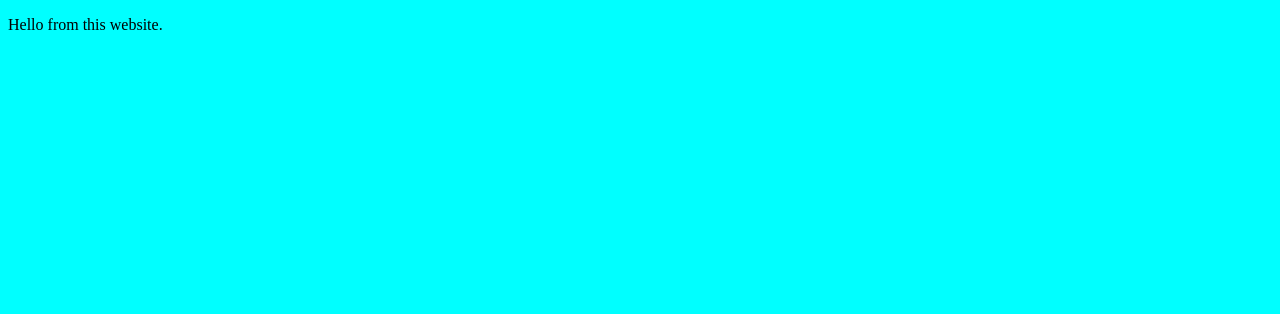
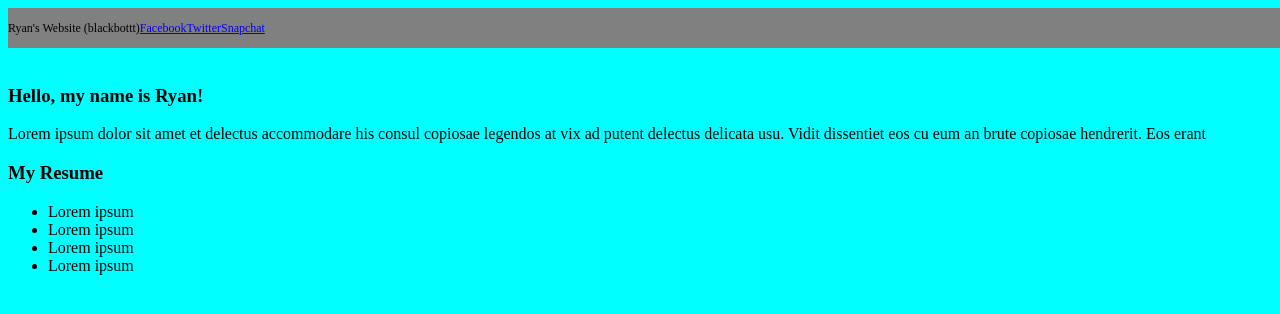
Before and after one commit to Blackbottt/Blackbottt.github, a plain HTML site: page index.html in a window 1280 px wide. Drawn offline with Linux system fonts and the light colour scheme.

Commit message:
HTML structure and Javascript Links

```diff
--- a/index.html
+++ b/index.html
@@ -2,9 +2,33 @@
 <html>
 <head>
     <link rel="stylesheet" href="style.css"/>
-    <title>Hello!</title>
+    <script src="script.js" defer></script>
+    <title>Ryan's Personal Website</title>
 </head>
 <body>
-    <p>Hello from this website.</p>
+    <header>
+        <span id="header-name">Ryan's Website (blackbottt)</span>
+        <a href="#" id="facebookLink">Facebook</a>
+        <a href="#" id="twitterLink">Twitter</a>
+        <a href="#" id="snapchatLink">Snapchat</a>
+    </header>
+    <div id="main">
+        <img id="main-left"/>
+        <div id="main-right">
+            <div id="main-right-top">
+                <h3>Hello, my name is Ryan!</h3>
+                <p>Lorem ipsum dolor sit amet et delectus accommodare his consul copiosae legendos at vix ad putent delectus delicata usu. Vidit dissentiet eos cu eum an brute copiosae hendrerit. Eos erant</p>
+            </div>
+            <div id="main-right-bottom">
+                <h3>My Resume</h3>
+                <ul>
+                    <li>Lorem ipsum</li>
+                    <li>Lorem ipsum</li>
+                    <li>Lorem ipsum</li>
+                    <li>Lorem ipsum</li>
+                </ul>
+            </div>
+        </div>
+    </div>
 </body>
 </html>
--- /dev/null
+++ b/script.js
@@ -0,0 +1,9 @@
+window.onload = () => {
+    const facebook = document.getElementById('facebookLink');
+    const twitter = document.getElementById('twitterLink');
+    const snapchat = document.getElementById('snapchatLink');
+
+    facebook.setAttribute('href', 'facebook.com');
+    twitter.setAttribute('href', 'twitter.com');
+    snapchat.setAttribute('href', 'snapchat.com');
+}
--- a/style.css
+++ b/style.css
@@ -1,3 +1,17 @@
 body {
     background-color: aqua;
 }
+
+header {
+    height: 5vh;
+    width: 100vw;
+    font-size: 1.5vmin;
+    display: flex;
+    flex-direction: row;
+    align-items: center;
+    background-color: gray;
+}
+
+header a:last-of-type {
+    margin-right: 1.5vw;
+}
```
